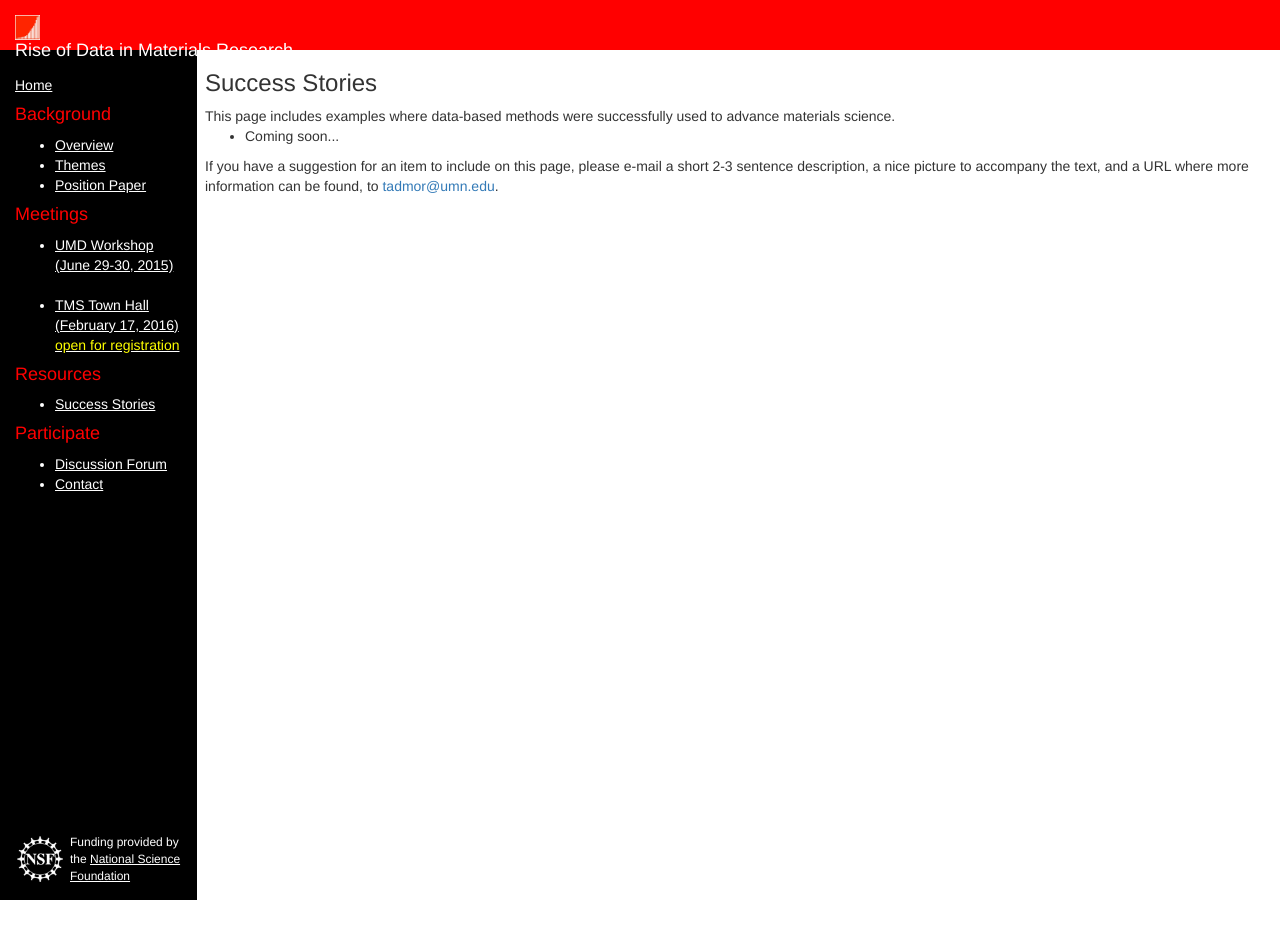
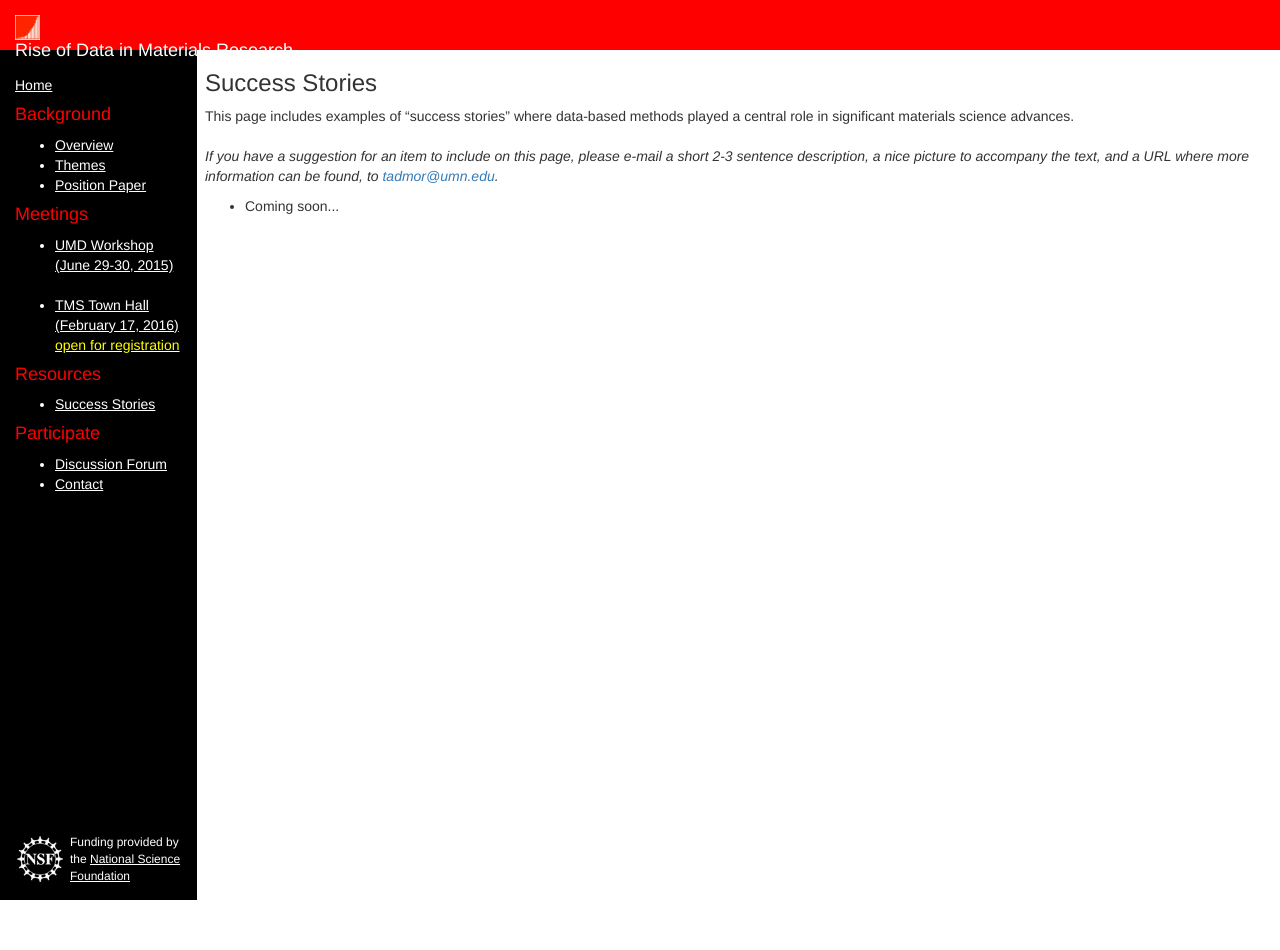
Before and after one commit to riseofdata/riseofdata.github.io, a Jekyll site: the page built from success.html, in a window 1280 px wide. Built offline with Jekyll 4.4.1, drawn with Linux system fonts in a browser that asks for light colours.

Commit message:
Rearranged page so that requests for stories was at top

```diff
--- a/success.html
+++ b/success.html
@@ -3,14 +3,19 @@ layout: default
 ---
 
 <h3>Success Stories</h3>
-This page includes examples where data-based methods were successfully used
-to advance materials science.
-<ul>
-<li>Coming soon...</li>
-</ul>
+This page includes examples of &#8220;success stories&#8221; where
+data-based methods played a central role in significant materials
+science advances.<br><br>
 
 <p>
+<span style="font-style: italic;">
 If you have a suggestion for an item to include on this page, please e-mail
 a short 2-3 sentence description, a nice picture to accompany the text, and a
 URL where more information can be found, to
 <script>writemail("","tadmor")</script>.
+</span>
+</p>
+
+<ul>
+<li>Coming soon...</li>
+</ul>
```
